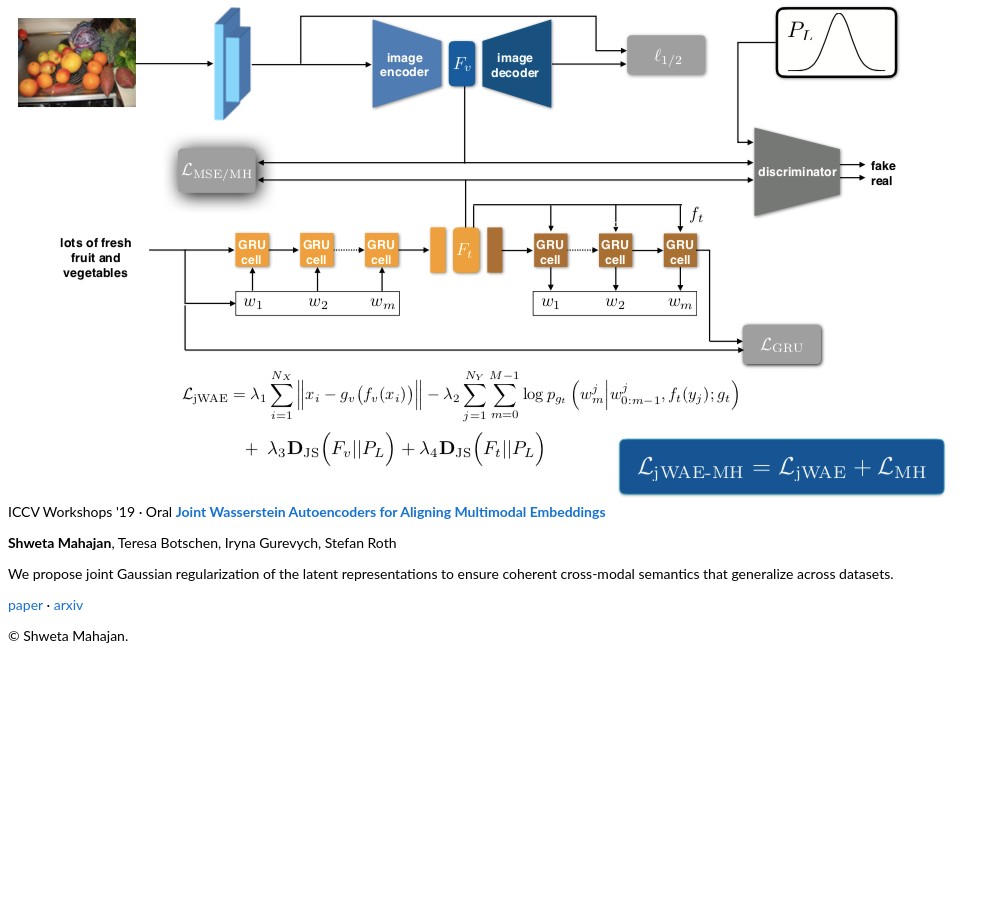
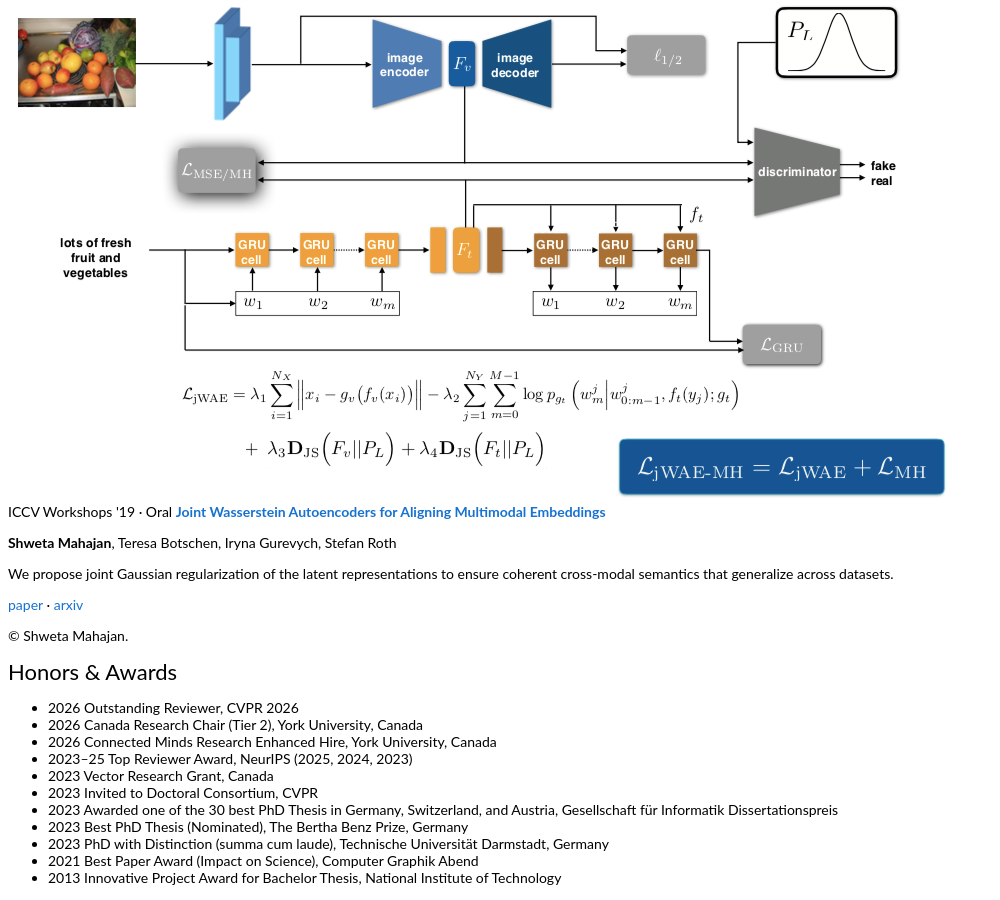
Before and after one commit to s-mahajan/s-mahajan.github.io, a Jekyll site: the page index.html, which Jekyll copies as it is, in a window 1280 px wide and 900 px high, scrolled down 9174 px. Shown: the whole window, without its empty margins (0-1000 px from the left). Built offline with Jekyll 4.4.1, drawn with Linux system fonts in a browser that asks for light colours; before the commit the page ends 9832 px from its top, so only the background shows below that.

Commit message:
Add Honors & Awards section to index.html
Added a new section for Honors & Awards with multiple entries.

```diff
--- a/index.html
+++ b/index.html
@@ -299,6 +299,56 @@ function toggleOlderNews() {
   }
 }
 </script>
-
+<section class="block" id="awards">
+  <div class="block-head">
+    <h2 class="section-title">Honors & Awards</h2>
+  </div>
+  <ul class="awards-list">
+    <li>
+      <span class="award-date">2026</span>
+      <span class="award-text">Outstanding Reviewer, CVPR 2026</span>
+    </li>
+    <li>
+      <span class="award-date">2026</span>
+      <span class="award-text">Canada Research Chair (Tier 2), York University, Canada</span>
+    </li>
+    <li>
+      <span class="award-date">2026</span>
+      <span class="award-text">Connected Minds Research Enhanced Hire, York University, Canada</span>
+    </li>
+    <li>
+      <span class="award-date">2023–25</span>
+      <span class="award-text">Top Reviewer Award, NeurIPS (2025, 2024, 2023)</span>
+    </li>
+    <li>
+      <span class="award-date">2023</span>
+      <span class="award-text">Vector Research Grant, Canada</span>
+    </li>
+    <li>
+      <span class="award-date">2023</span>
+      <span class="award-text">Invited to Doctoral Consortium, CVPR</span>
+    </li>
+    <li>
+      <span class="award-date">2023</span>
+      <span class="award-text">Awarded one of the 30 best PhD Thesis in Germany, Switzerland, and Austria, Gesellschaft für Informatik Dissertationspreis</span>
+    </li>
+    <li>
+      <span class="award-date">2023</span>
+      <span class="award-text">Best PhD Thesis (Nominated), The Bertha Benz Prize, Germany</span>
+    </li>
+    <li>
+      <span class="award-date">2023</span>
+      <span class="award-text">PhD with Distinction (summa cum laude), Technische Universität Darmstadt, Germany</span>
+    </li>
+    <li>
+      <span class="award-date">2021</span>
+      <span class="award-text">Best Paper Award (Impact on Science), Computer Graphik Abend</span>
+    </li>
+    <li>
+      <span class="award-date">2013</span>
+      <span class="award-text">Innovative Project Award for Bachelor Thesis, National Institute of Technology</span>
+    </li>
+  </ul>
+</section>
 </body>
 </html>
```
